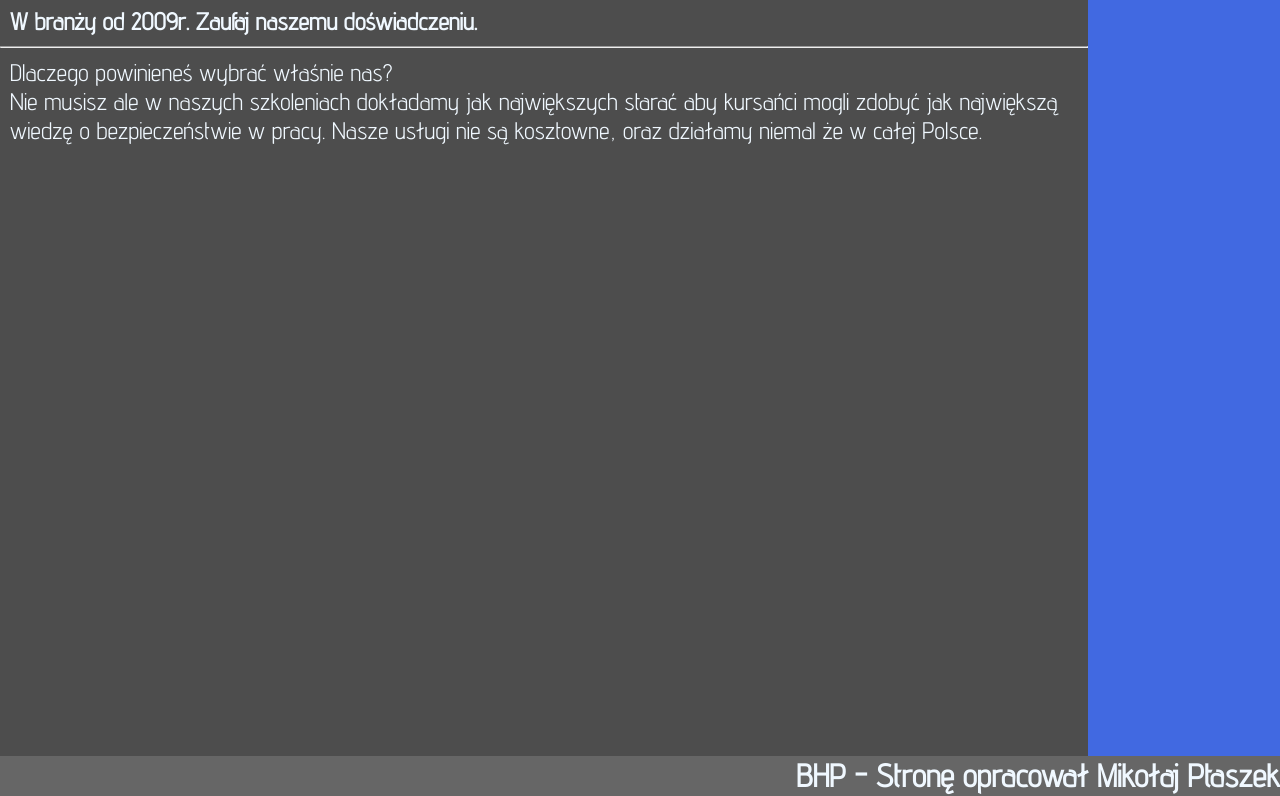
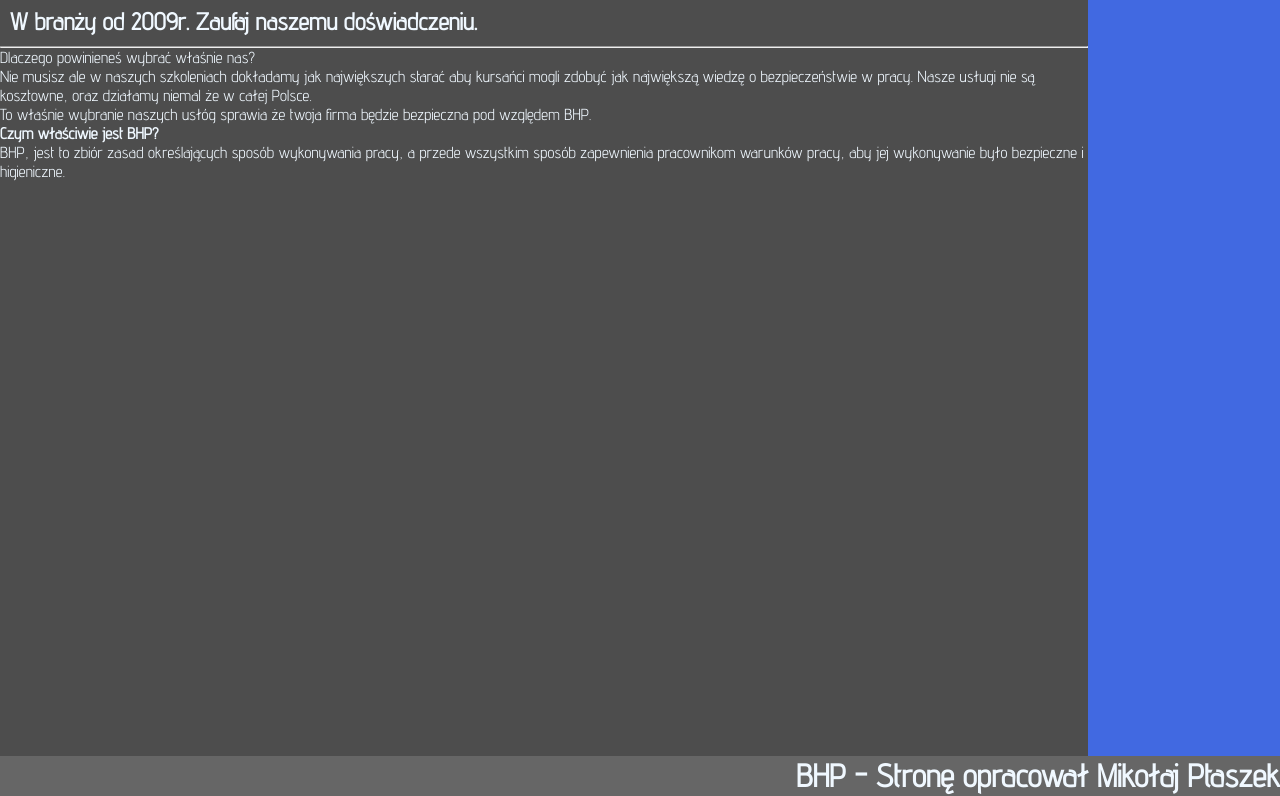
Before and after one commit to Mixteraks/BHPtaszek, a plain HTML site: page index.html in a window 1280 px wide. Shown: the part 103-899 px from the top of the page. Drawn offline with Linux system fonts and the light colour scheme.

Commit message:
Add files via upload

```diff
--- a/index.html
+++ b/index.html
@@ -31,7 +31,12 @@
             <div id="mainContener">
                 <h1 class="link">W branży od 2009r. Zaufaj naszemu doświadczeniu.</h1><br><hr>
 
-                <label class="link">Dlaczego powinieneś wybrać właśnie nas?<br>Nie musisz ale w naszych szkoleniach dokładamy jak największych starać aby kursańci mogli zdobyć jak największą wiedzę o bezpieczeństwie w pracy. Nasze usługi nie są kosztowne, oraz działamy niemal że w całej Polsce. </label>
+                <label>Dlaczego powinieneś wybrać właśnie nas?<br>Nie musisz ale w naszych szkoleniach dokładamy jak największych starać aby kursańci mogli zdobyć jak największą wiedzę o bezpieczeństwie w pracy.
+                Nasze usługi nie są kosztowne, oraz działamy niemal że w całej Polsce.<br>To właśnie wybranie naszych usłóg sprawia że twoja firma będzie bezpieczna pod względem BHP.</label>
+
+                <br><label><b>Czym właściwie jest BHP?</b><br>
+                BHP, jest to zbiór zasad określających sposób wykonywania pracy, a przede wszystkim sposób zapewnienia pracownikom warunków pracy, aby jej wykonywanie było bezpieczne i higieniczne.
+                </label>
             </div>
 
             <div id="ads">
```
